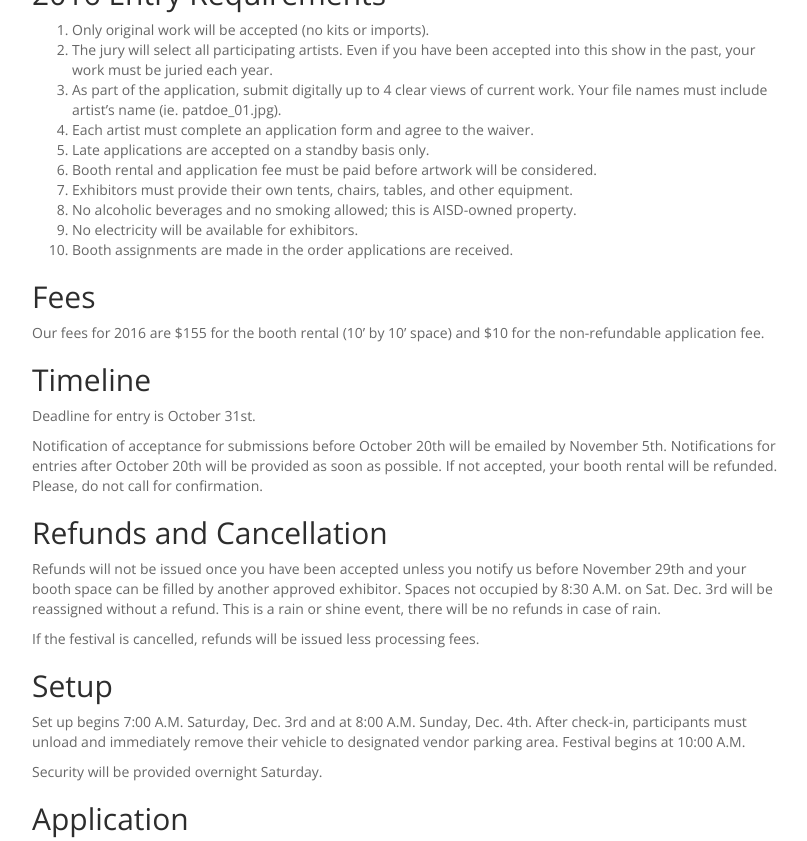
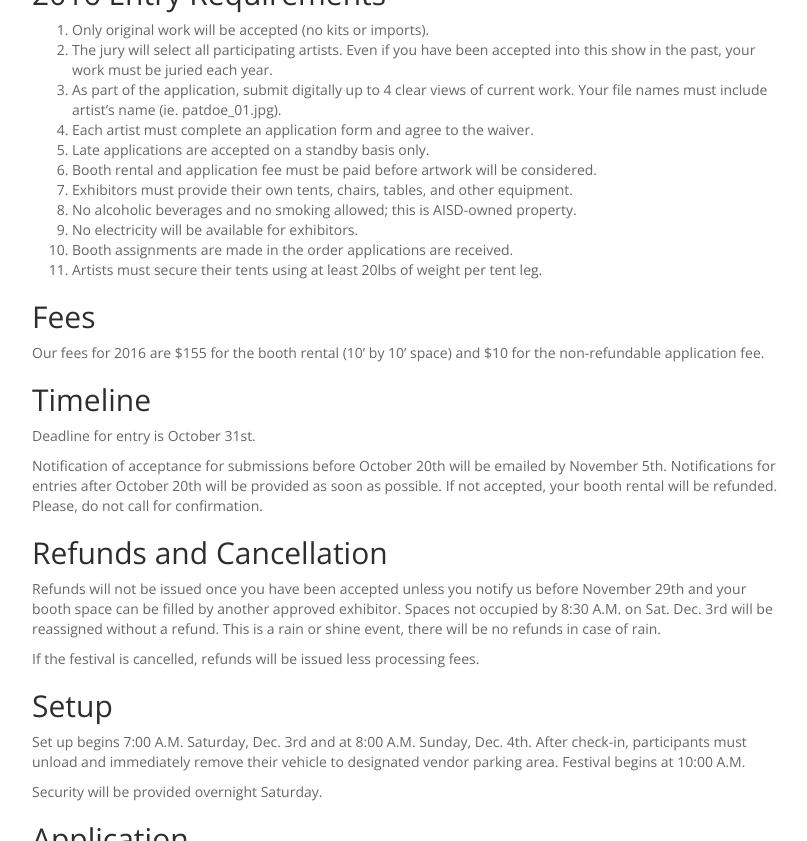
Before and after one commit to vccw/vccw.github.io, a Jekyll site: the page built from artsfest_apply.md, in a window 1280 px wide and 900 px high, scrolled down 561 px, cut to the strip 0-841 px from the top of the window. Shown: the whole strip, without its empty margins (38-845 px from the left). Built offline with Jekyll 4.4.1, drawn with Linux system fonts in a browser that asks for light colours; comment, search, counter and statistics services are not loaded.

Commit message:
Update artsfest_apply.md

```diff
--- a/artsfest_apply.md
+++ b/artsfest_apply.md
@@ -27,6 +27,7 @@
 8. No alcoholic beverages and no smoking allowed; this is AISD-owned property.
 9. No electricity will be available for exhibitors.
 10. Booth assignments are made in the order applications are received.
+11. Artists must secure their tents using at least 20lbs of weight per tent leg.
 
 ## Fees
 
```
